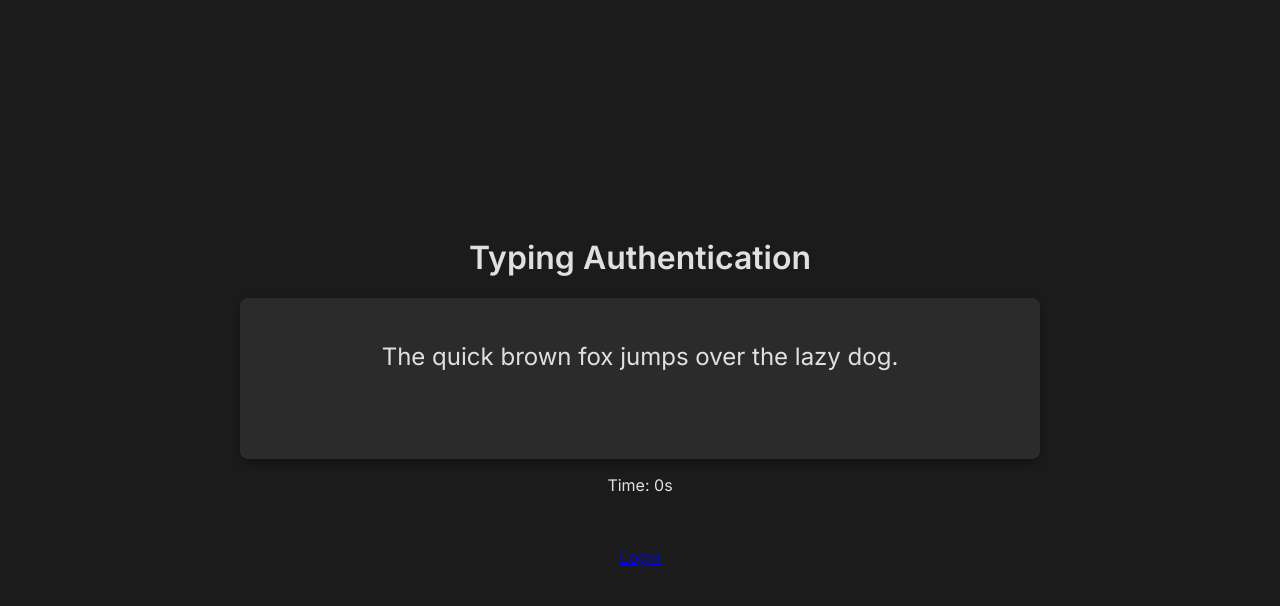
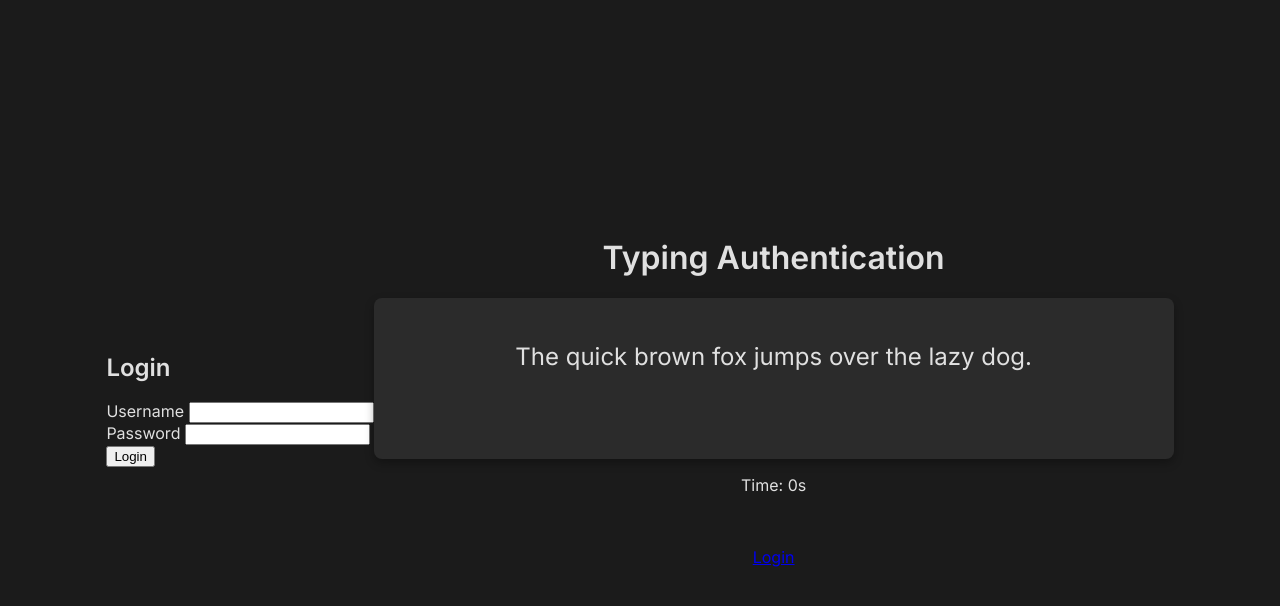
Before and after one commit to R-Tacoz/HackTJ-2025, a Flask app: page / in a window 1280 px wide. Shown: the top 606 px of the page. Run offline with Flask 3, Linux system fonts and the light colour scheme.

Commit message:
begin merge login and auth

```diff
--- a/app.py
+++ b/app.py
@@ -1,6 +1,6 @@
 
 from flask import Flask, render_template, request, jsonify
-from processing.utils import createFeatureVec
+from processing.utils import exportFeatureVec
 
 
 app = Flask(__name__)
@@ -22,22 +22,10 @@ def validate_login():
 def profile(username):
     return render_template('profile.html', username=username)
 
-# @app.route('/key_press', methods=['POST'])
-# def key_press():
-#     alpha="abcdefghijklmnopqrstuvwxyz"
-#     alpha+=alpha.upper()+" "
-#     key = request.json.get('key')
-#     response = {
-#         'valid': key in alpha,
-#         'key': key
-#     }
-#     return jsonify(response)
-
 @app.route('/store', methods=['POST'])
 def store():
-    strokedata=request.json.get('data')
-
-    print("stroke that thang\n", strokedata)
+    response = request.json.get('data')
+    exportFeatureVec(response)
     return "Worked"
 
 @app.route('/results')
--- a/templates/index.html
+++ b/templates/index.html
@@ -7,6 +7,32 @@
     <link rel="stylesheet" href="{{ url_for('static', filename='styles.css') }}">
 </head>
 <body>
+    <div class="login-container">
+        <h2>Login</h2>
+        <form action="/validate_login" method="POST">
+            <!-- Username input -->
+            <div class="form-group">
+                <label for="username">Username</label>
+                <input type="text" id="username" name="username" required>
+            </div>
+
+            <!-- Password input -->
+            <div class="form-group">
+                <label for="password">Password</label>
+                <input type="password" id="password" name="password" required>
+            </div>
+
+            <!-- Submit button -->
+            <div class="form-group">
+                <button type="submit">Login</button>
+            </div>
+
+            {% if error %}
+            <p class="error">{{ error }}</p>
+            {% endif %}
+        </form>
+    </div>
+
     <div class="container">
         <h1>Typing Authentication</h1>
         <div class="typing-box">
```
Also changed, not shown: processing/utils.py (+10 -0 lines).
